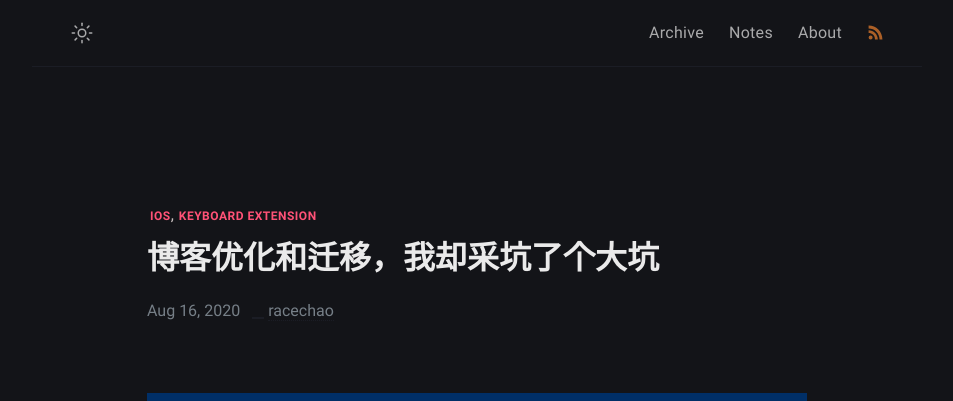
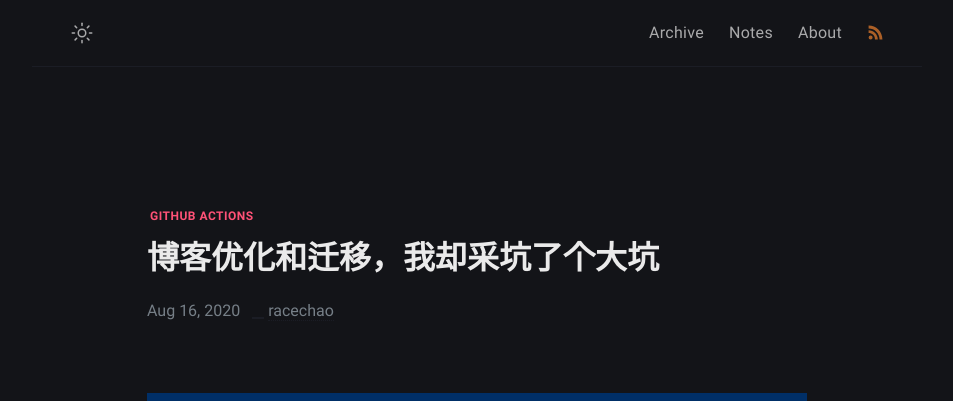
Before and after one commit to alfredcc/blog, a Jekyll site: the page built from _posts/2020-07-20-move-to-github-actions.md, in a window 1280 px wide and 900 px high. Shown: the top 401 px of the window, without its empty margins (163-1116 px from the left). Built offline with Jekyll 4.4.1, drawn with Linux system fonts in a browser that asks for light colours; comment, search, counter and statistics services are not loaded.

Commit message:
Update tags

```diff
--- a/_posts/2020-07-20-move-to-github-actions.md
+++ b/_posts/2020-07-20-move-to-github-actions.md
@@ -3,8 +3,7 @@ title: 博客优化和迁移，我却采坑了个大坑
 author: racechao
 date: 2020-08-16
 tag:
-  - ios
-  - keyboard extension
+  - github actions
 ---
 ![Cloudflare architecture](/assets/img/github-actions.jpg)
 
```
